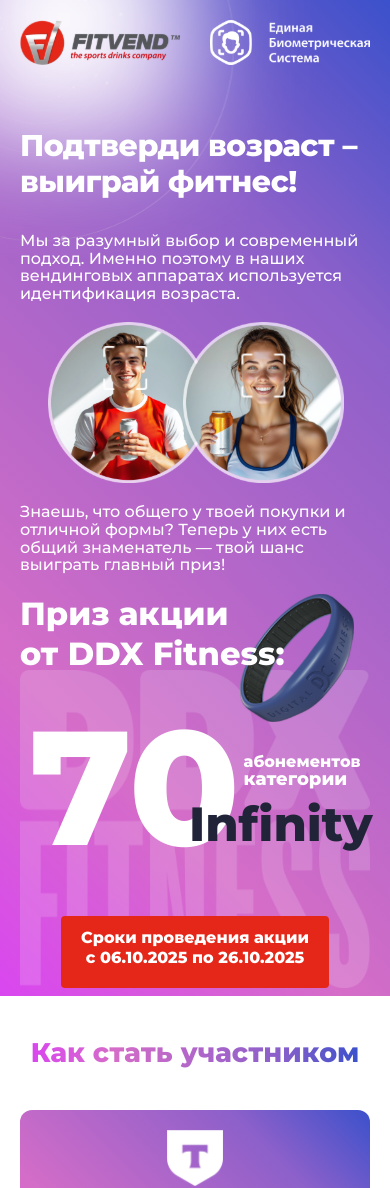
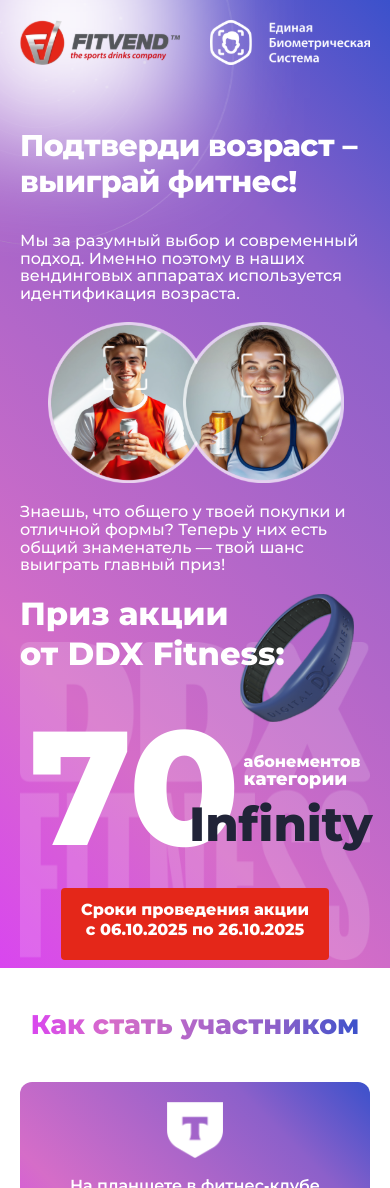
Before and after one commit to Cvazy/DrawLanding, a Next.js app: page / in a window 390 px wide. Shown: the top 1188 px of the page. Built offline with nearby package versions, Linux system fonts and the light colour scheme.

Commit message:
Ужал блок "Приз акции от DDX Fitness" в высоту

```diff
--- a/src/widgets/StartWidget/ui/index.tsx
+++ b/src/widgets/StartWidget/ui/index.tsx
@@ -135,7 +135,7 @@ export const StartWidget = () => {
 
             <div
               className={
-                "flex flex-col items-center justify-between gap-12 relative w-full sm:gap-16 md:gap-20 lg:gap-24 2xl:gap-32 3xl:gap-36"
+                "flex flex-col items-center justify-between gap-5 relative w-full sm:gap-16 md:gap-20 lg:gap-24 2xl:gap-32 3xl:gap-36"
               }
             >
               <Image
```
